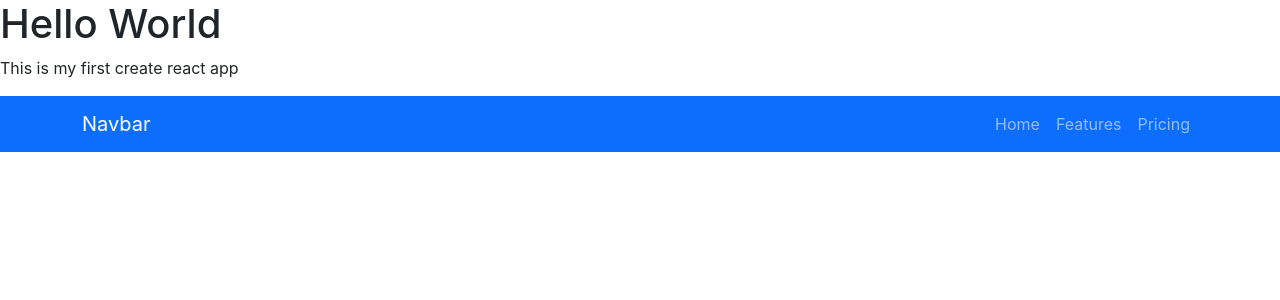
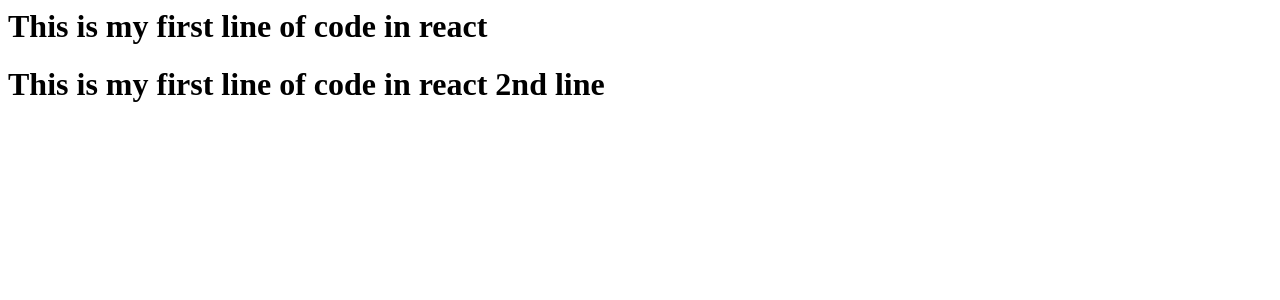
Before and after one commit to FahadShaik/ReactJS, a JavaScript app in the folder hello-world/: page / in a window 1280 px wide. Shown: the top 300 px of the page. Built offline with nearby package versions, Linux system fonts and the light colour scheme.

Commit message:
React rendering one

```diff
--- a/hello-world/public/index.html
+++ b/hello-world/public/index.html
@@ -1,37 +1,2 @@
-<!DOCTYPE html>
-<html lang="en">
-  <head>
-    <meta charset="utf-8" />
-    <meta name="viewport" content="width=device-width, initial-scale=1" />
-    <meta
-      name="description"
-      content="Web site created using create-react-app"
-    />
-    <link
-      rel="stylesheet"
-      href="https://cdn.jsdelivr.net/npm/bootstrap@5.3.2/dist/css/bootstrap.min.css"
-      integrity="sha384-T3c6CoIi6uLrA9TneNEoa7RxnatzjcDSCmG1MXxSR1GAsXEV/Dwwykc2MPK8M2HN"
-      crossorigin="anonymous"
-    />
-    <!-- <link rel="apple-touch-icon" href="%PUBLIC_URL%/logo192.png" /> -->
-    <!--
-      manifest.json provides metadata used when your web app is installed on a
-      user's mobile device or desktop. See https://developers.google.com/web/fundamentals/web-app-manifest/
-    -->
-    <!-- <link rel="manifest" href="%PUBLIC_URL%/manifest.json" /> -->
-    <!--
-      Notice the use of %PUBLIC_URL% in the tags above.
-      It will be replaced with the URL of the `public` folder during the build.
-      Only files inside the `public` folder can be referenced from the HTML.
-
-      Unlike "/favicon.ico" or "favicon.ico", "%PUBLIC_URL%/favicon.ico" will
-      work correctly both with client-side routing and a non-root public URL.
-      Learn how to configure a non-root public URL by running `npm run build`.
-    -->
-    <title>My First Prog</title>
-  </head>
-  <body>
-    <noscript>You need to enable JavaScript to run this app.</noscript>
-    <div id="root"></div>
-  </body>
-</html>
+<div id="root"></div>
+<div id="root-1"></div>
--- a/hello-world/src/App.js
+++ /dev/null
@@ -1,13 +0,0 @@
-import Navigation from "./components/Navigation";
-import HelloWorld from "./components/NewHelloWorld";
-
-function App() {
-  return (
-    <div className="App">
-      <HelloWorld />
-      <Navigation />
-    </div>
-  );
-}
-
-export default App;
--- /dev/null
+++ b/hello-world/src/FirstComponent.js
@@ -0,0 +1,10 @@
+const FirstComponent = () => {
+  return (
+    <div>
+      <h1>This is my first line of code in react</h1>
+      <h1>This is my first line of code in react 2nd line</h1>
+    </div>
+  );
+};
+
+export default FirstComponent;
--- a/hello-world/src/components/Navigation.js
+++ /dev/null
@@ -1,22 +0,0 @@
-import Navbar from "react-bootstrap/Navbar";
-import Nav from "react-bootstrap/Nav";
-import Container from "react-bootstrap/Container";
-
-const Navigation = () => {
-  return (
-    <div>
-      <Navbar bg="primary" variant="dark">
-        <Container>
-          <Navbar.Brand href="#home">Navbar</Navbar.Brand>
-          <Nav className="mr-auto">
-            <Nav.Link href="#home">Home</Nav.Link>
-            <Nav.Link href="#features">Features</Nav.Link>
-            <Nav.Link href="#pricing">Pricing</Nav.Link>
-          </Nav>
-        </Container>
-      </Navbar>
-    </div>
-  );
-};
-
-export default Navigation;
--- a/hello-world/src/components/NewHelloWorld.js
+++ /dev/null
@@ -1,10 +0,0 @@
-const HelloWorld = () => {
-  return (
-    <div>
-      <h1>Hello World</h1>
-      <p> This is my first create react app</p>
-    </div>
-  );
-};
-
-export default HelloWorld;
--- a/hello-world/src/index.css
+++ /dev/null
@@ -1,13 +0,0 @@
-body {
-  margin: 0;
-  font-family: -apple-system, BlinkMacSystemFont, 'Segoe UI', 'Roboto', 'Oxygen',
-    'Ubuntu', 'Cantarell', 'Fira Sans', 'Droid Sans', 'Helvetica Neue',
-    sans-serif;
-  -webkit-font-smoothing: antialiased;
-  -moz-osx-font-smoothing: grayscale;
-}
-
-code {
-  font-family: source-code-pro, Menlo, Monaco, Consolas, 'Courier New',
-    monospace;
-}
--- a/hello-world/src/index.js
+++ b/hello-world/src/index.js
@@ -1,11 +1,9 @@
-import React from "react";
-import ReactDOM from "react-dom/client";
-import "./index.css";
-import App from "./App";
+// i wanna inject the text good morning from my js into that div
+// traditional manner
+// document.getElementById("root").innerHTML = "Gm";
 
-const root = ReactDOM.createRoot(document.getElementById("root"));
-root.render(
-  <React.StrictMode>
-    <App />
-  </React.StrictMode>
-);
+// i wanna inject the same thing from react
+import ReactDOM from "react-dom";
+import FirstComponent from "./FirstComponent";
+
+ReactDOM.render(<FirstComponent />, document.getElementById("root"));
```
